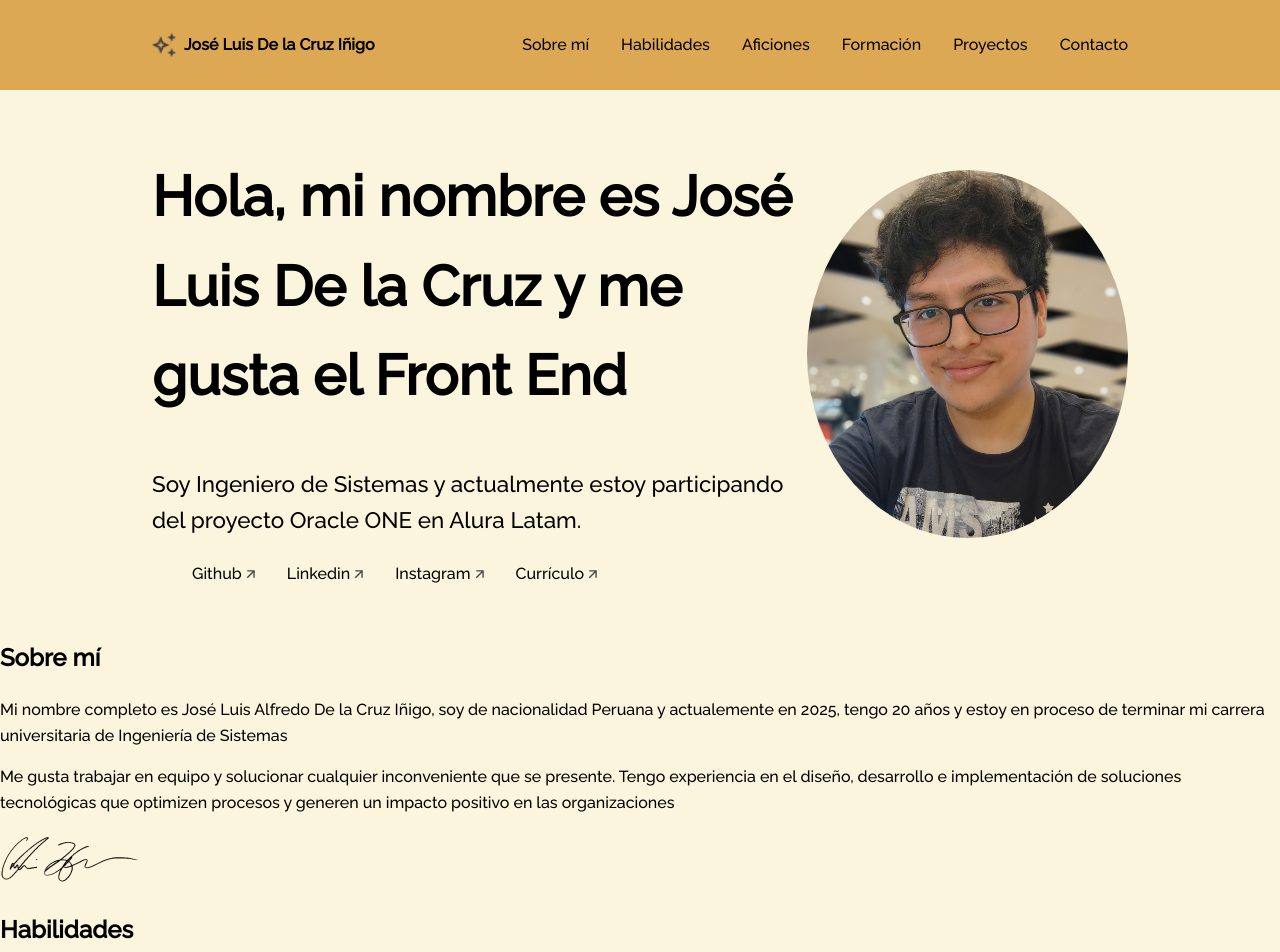
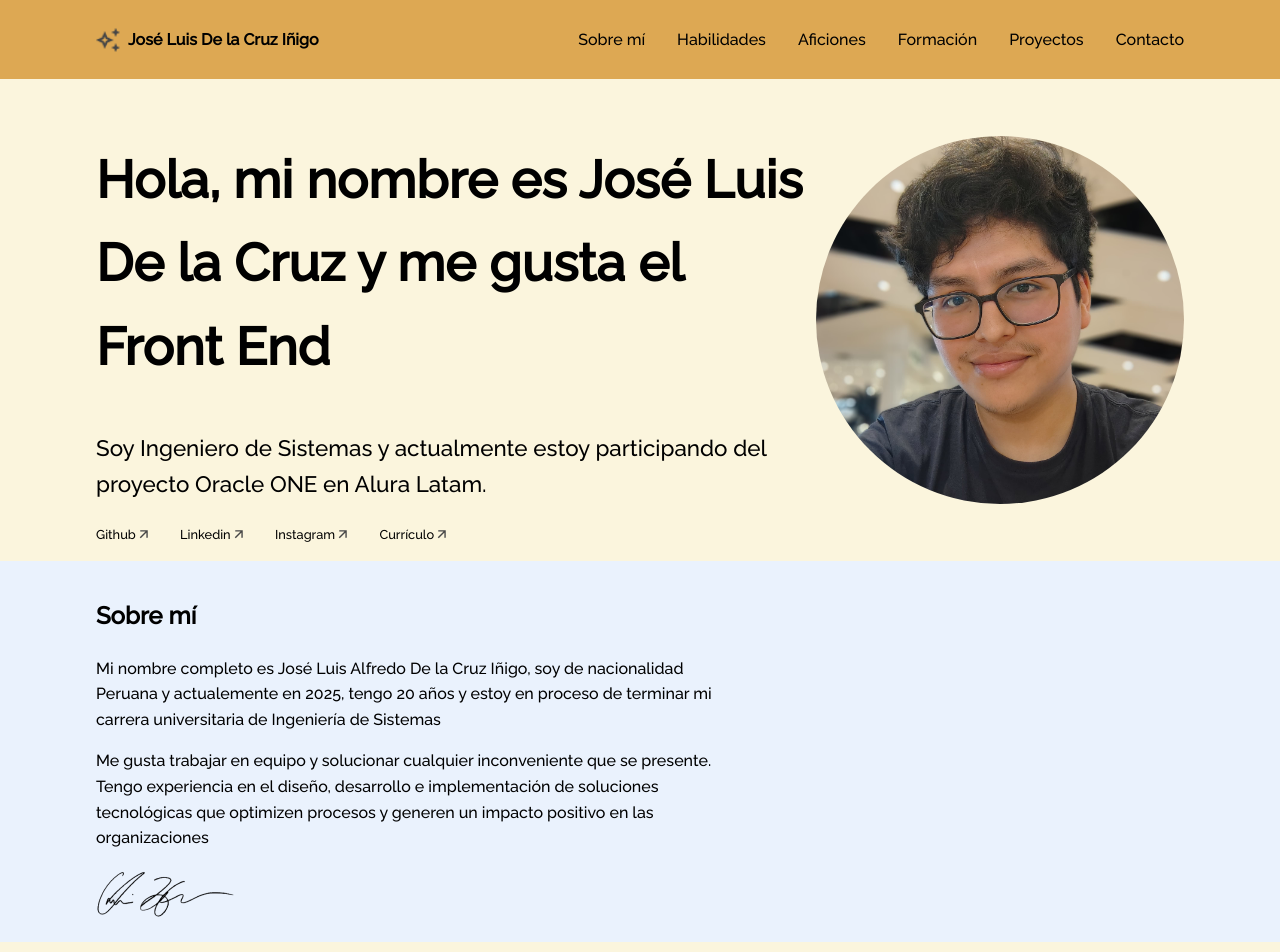
Before and after one commit to ScoobyDI/DesafioAlura-Portafio, a plain HTML site: page index.html in a window 1280 px wide. Shown: the top 952 px of the page. Drawn offline with Linux system fonts and the light colour scheme.

Commit message:
Implementación de Responsividad y sección sobre mi

```diff
--- a/style.css
+++ b/style.css
@@ -1,6 +1,7 @@
 
 :root {
     --color-de-fondo: #FBF5DD;
+    --color-de-fondo2: #EAF2FD;
     --color-de-fondo-menu: #DDA853;
     --color-de-link: black;
     --color-de-texto: black;
@@ -13,10 +14,13 @@ body {
     box-sizing: border-box;
     padding: 0;
     line-height: 1.6;
+    width: 100%;
 }
 
 ol, ul, li {
     list-style: none;
+    margin: 0;
+    padding: 0;
 }
 
 a {
@@ -33,19 +37,21 @@ h2 {
 }
 
 /* ------------------------------ Sección Menú -------------------------------*/
+
 .cabecera {
+
     display: flex;
-    flex-direction: row;
+    flex-direction: column;
+    padding: 0.6rem;
+    background-color: var(--color-de-fondo-menu);
     align-items: center;
-    padding: 1rem 9.5rem;
-    background-color: var(--color-de-fondo-menu);
-    justify-content: space-between;
 }
 
 .cabecera__items {
     display: inline-flex;
     align-items: center;
     gap: 0.5rem;
+    order: 1;
 }
 
 .cabecera__logo {
@@ -57,7 +63,191 @@ h2 {
 }
 
 .navegacion{
-    align-content: flex-end;
+    display: none;
+}
+
+.navegacion__elemento {
+    font-size: 0.8rem;
+}
+
+/* ------------------------------ Sección Presentación ------------------------------*/
+.presentacion {
+    padding: 1rem 0.6rem;
+    display: flex;
+    flex-direction: column;
+    align-items: center;
+    justify-content: center;
+    text-align: center;
+}
+
+.presentacion__contenedor {
+    order: 2;
+}
+
+.presentacion__foto {
+    width: 6rem;
+    height: 6rem;
+    border-radius: 50%;
+    object-fit: cover;
+    object-position: top;
+    order: 1;
+    align-items: center;
+}
+
+.presentacion__titulo {
+    font-size: 1.4rem;
+}
+
+.presentacion__subtitulo {
+    font-size: 0.8rem;
+}
+
+.presentacion .redes {
+    display: inline-flex;
+    flex-direction: row;
+    font-size: 0.8rem;
+    gap: 0.5rem;
+}
+
+/* ------------------------------ Sección sobre mí ----------------------------------*/
+.sobre-mi {
+    background-color: var(--color-de-fondo2);
+    padding: 1rem 0.6rem;
+}
+
+/*------------------------------ Sección de Habilidades ------------------------------*/
+
+
+/*------------------------------ Sección de Aficiones --------------------------------*/
+
+
+/*------------------------------ Sección de Proyectos --------------------------------*/
+
+
+/*------------------------------ Sección de Contacto ---------------------------------*/
+
+@media (min-width: 768px) {
+    /* ------------------------------ Sección Menú -------------------------------*/
+
+    .cabecera {
+        display: flex;
+        flex-direction: row;
+        align-items: center;
+        padding: 1rem 2rem;
+        background-color: var(--color-de-fondo-menu);
+        justify-content: space-between;
+    }
+
+    .cabecera__items {
+        display: inline-flex;
+        align-items: center;
+        gap: 0.5rem;
+        order: 1;
+    }
+
+    .cabecera__logo {
+        min-height: 1.5rem;
+    }
+
+    .cabecera__titulo {
+        font-size: 1rem;
+    }
+
+    .navegacion__elemento {
+        font-size: 1rem;
+    }
+
+    /* ------------------------------ Sección Presentación ------------------------------*/
+
+    .presentacion {
+        display: flex;
+        flex-direction: row;
+        align-items: normal;
+        justify-content: normal;
+        text-align: left;
+        padding: 1rem 2rem;
+        align-items: center;
+        gap: auto;
+    }
+
+    .presentacion__contenedor {
+        width: 23rem;
+        order: 1;
+        flex-grow: 3;
+    }
+
+    .presentacion__titulo {
+        font-size: 1.4rem;
+    }
+
+    .presentacion__subtitulo {
+        font-size: 1rem;
+    }
+
+    .presentacion__foto {
+        width: 9rem;
+        height: 9rem;
+        border-radius: 50%;
+        object-fit: cover;
+        object-position: top;
+        order: 2;
+    }
+
+    .presentacion .redes {
+        display: flex;
+        gap: 2rem;
+    }
+
+
+    /* ------------------------------ Sección sobre mí ----------------------------------*/
+
+
+    .sobre-mi {
+        padding: 1rem 2rem;
+    }
+
+    .sobre-mi__texto {
+        width: 100%;
+    }
+
+}
+
+
+
+/* Para laptops y desktops pequeños (1024px o más) */
+
+@media (min-width: 1024px) {
+
+    /* ------------------------------ Sección Menú -------------------------------*/
+
+    .cabecera {
+        display: flex;
+        flex-direction: row;
+        align-items: center;
+        padding: 1rem 6rem;
+        background-color: var(--color-de-fondo-menu);
+        justify-content: space-between;
+    }
+
+    .cabecera__items {
+        display: inline-flex;
+        align-items: center;
+        gap: 0.5rem;
+        order: 1;
+    }
+
+    .cabecera__logo {
+        min-height: 1.5rem;
+    }
+
+    .cabecera__titulo {
+        font-size: 1rem;
+    }
+
+    .navegacion{
+        align-content: normal;
+        order: 2;
+        display: block;
     }
 
     .navegacion__lista {
@@ -70,19 +260,24 @@ h2 {
     }
 
     /* ------------------------------ Sección Presentación ------------------------------*/
+
     .presentacion {
         display: flex;
-    justify-content: center;
+        flex-direction: row;
+        align-items: normal;
+        justify-content: normal;
+        text-align: left;
+        padding: 1rem 6rem;
         align-items: center;
-    padding: 1rem 9.5rem;
+        gap: auto;
     }
 
     .presentacion__contenedor {
-    width: 47rem;
+        order: 1;
     }
 
     .presentacion__titulo {
-    font-size: 3.5rem;
+        font-size: 3.25rem;
     }
 
     .presentacion__subtitulo {
@@ -90,11 +285,12 @@ h2 {
     }
 
     .presentacion__foto {
-    width: 368px;
-    height: 368px;
+        width: 23rem;
+        height: 23rem;
         border-radius: 50%;
         object-fit: cover;
         object-position: top;
+        order: 2;
     }
 
     .presentacion .redes {
@@ -102,16 +298,15 @@ h2 {
         gap: 2rem;
     }
 
+
     /* ------------------------------ Sección sobre mí ----------------------------------*/
 
 
-/*------------------------------ Sección de Habilidades ------------------------------*/
+    .sobre-mi {
+        padding: 1rem 6rem;
+    }
 
-
-/*------------------------------ Sección de Aficiones --------------------------------*/
-
-
-/*------------------------------ Sección de Proyectos --------------------------------*/
-
-
-/*------------------------------ Sección de Contacto ---------------------------------*/
+    .sobre-mi__texto {
+        width: 60%;
+    }
+  }
```
Lines whose indentation alone changed are shown as unchanged.
